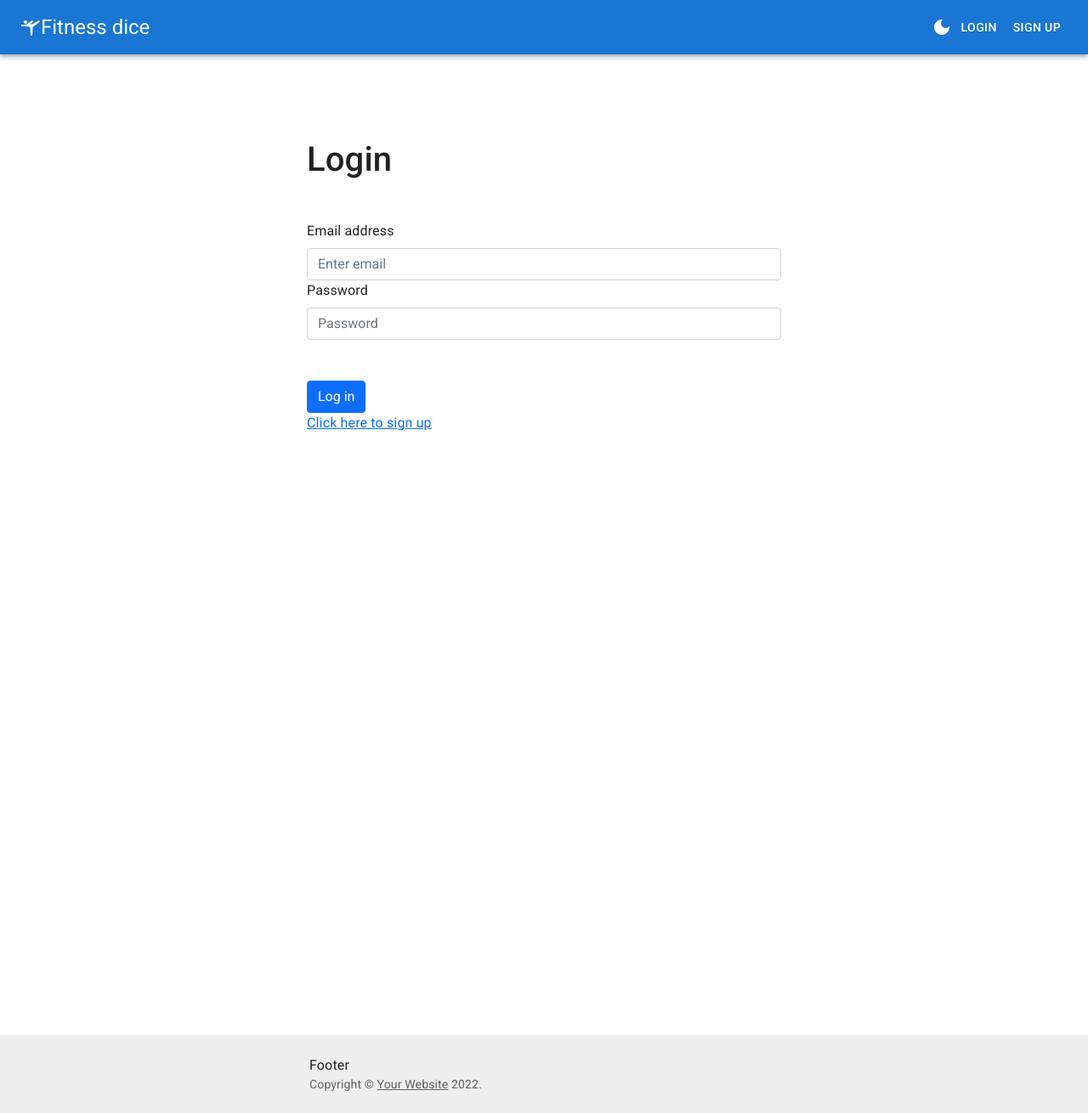
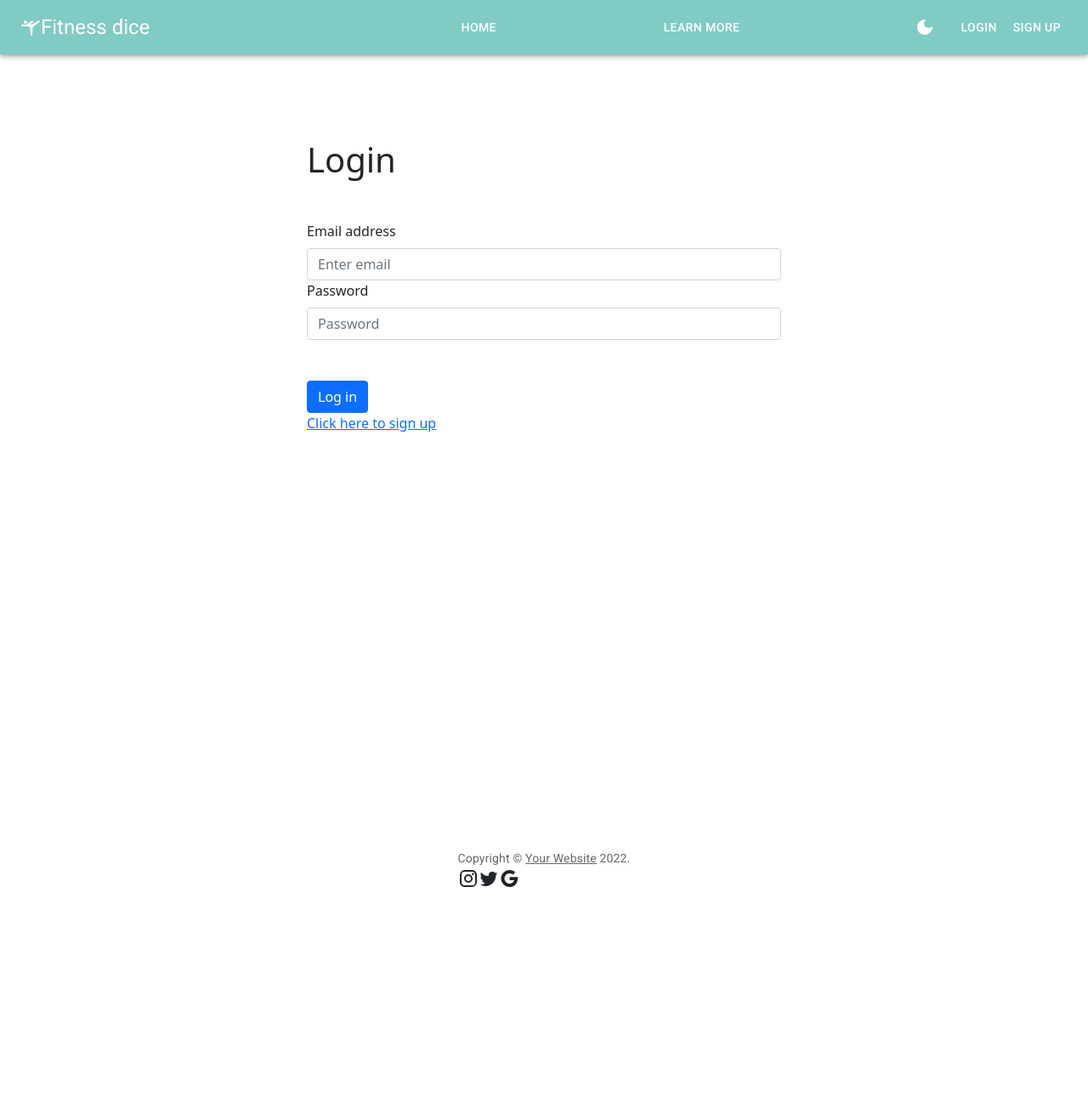
Before and after one commit to tikhomyrova-tetiana/exercise_gen_frontend, a React (Create React App) app: page /login in a window 1280 px wide. Shown: the whole page at 85% size. After the commit the page ends 1070 px from the top, so only its background shows below. Built offline with nearby package versions, Linux system fonts and the light colour scheme; no server answers.

Commit message:
navbar/styles

```diff
--- a/src/components/Footer/Footer.js
+++ b/src/components/Footer/Footer.js
@@ -1,9 +1,11 @@
 import * as React from "react";
-import CssBaseline from "@mui/material/CssBaseline";
 import Box from "@mui/material/Box";
 import Typography from "@mui/material/Typography";
 import Container from "@mui/material/Container";
 import Link from "@mui/material/Link";
+import InstagramIcon from "@mui/icons-material/Instagram";
+import TwitterIcon from "@mui/icons-material/Twitter";
+import GoogleIcon from "@mui/icons-material/Google";
 
 function Copyright() {
   return (
@@ -24,25 +26,25 @@
       sx={{
         display: "flex",
         flexDirection: "column",
-        minHeight: "100vh",
+        alignItems: "center",
+        minHeight: { xs: "70vh", md: "70vh" },
+        maxHeight: { xs: "80vh", md: "80vh" },
       }}
     >
-      <CssBaseline />
       <Box
         component="footer"
         sx={{
           py: 3,
           px: 2,
           mt: "auto",
-          backgroundColor: (theme) =>
-            theme.palette.mode === "light"
-              ? theme.palette.grey[200]
-              : theme.palette.grey[800],
+          backgroundColor: "primary",
         }}
       >
-        <Container maxWidth="sm">
-          <Typography variant="body1">Footer</Typography>
+        <Container maxWidth="sm" direction="row">
           <Copyright />
+          <InstagramIcon />
+          <TwitterIcon />
+          <GoogleIcon />
         </Container>
       </Box>
     </Box>
--- a/src/components/Header/Header.js
+++ b/src/components/Header/Header.js
@@ -1,18 +1,59 @@
-import { AppBar, Toolbar, Typography, Button } from "@mui/material";
+import { AppBar, Toolbar, Typography, Button, Link } from "@mui/material";
 import SportsGymnasticsIcon from "@mui/icons-material/SportsGymnastics";
 import DarkModeIcon from "@mui/icons-material/DarkMode";
+import { ThemeProvider, createTheme } from "@mui/material/styles";
+
+const theme = createTheme({
+  palette: {
+    primary: {
+      light: "#a2cf6e",
+      main: "#80cbc4",
+      dark: "#618833",
+      contrastText: "#fff",
+    },
+  },
+});
 
 function Header() {
   return (
-    <AppBar position="static">
+    <AppBar position="static" theme={theme}>
       <Toolbar>
         <SportsGymnasticsIcon />
         <Typography variant="h5" component="span" sx={{ flexGrow: 1 }}>
-          Fitness dice{" "}
+          <Link
+            href="/"
+            color="inherit"
+            underline="none"
+            variant="h5"
+            hover="none"
+          >
+            {" "}
+            Fitness dice{" "}
+          </Link>
         </Typography>
-        <DarkModeIcon />
-        <Button color="inherit">Login</Button>
-        <Button color="inherit">Sign up</Button>
+        <Button color="inherit">
+          <Link href="/" color="inherit" underline="none" theme={theme}>
+            Home
+          </Link>
+        </Button>
+        <Button color="inherit" sx={{ flexGrow: 1 }}>
+          <Link href="/other" color="inherit" underline="none">
+            Learn more
+          </Link>
+        </Button>
+        <Button color="inherit">
+          <DarkModeIcon />
+        </Button>
+        <Button color="inherit">
+          <Link href="/login" color="inherit" underline="none">
+            Login
+          </Link>
+        </Button>
+        <Button color="inherit">
+          <Link href="/signup" color="inherit" underline="none">
+            Sign up
+          </Link>
+        </Button>
       </Toolbar>
     </AppBar>
   );
--- a/src/pages/MainPage/MainPage.js
+++ b/src/pages/MainPage/MainPage.js
@@ -6,7 +6,14 @@
   selectRepetitions,
 } from "../../store/exercises/selectors";
 import { fetchExercises, fetchRepetitions } from "../../store/exercises/thunk";
-import { Grid, Button } from "@mui/material";
+import {
+  Grid,
+  Button,
+  Card,
+  CardMedia,
+  CardContent,
+  Typography,
+} from "@mui/material";
 
 export default function Homepage() {
   const dispatch = useDispatch();
@@ -54,18 +61,34 @@
         {!exercises.length ? (
           "Loading"
         ) : (
-          <Grid item direction="row" xs={7}>
-            <Grid item direction="column">
+          <Grid item direction="row" xs={7} columnSpacing={2} rowSpacing={2}>
+            <Card sx={{ maxWidth: "370px" }}>
               <Grid item>
-                <p>{exercises[exercId].name}</p>
-                <img src={exercises[exercId].gifUrl} alt="exercise"></img>
+                <CardContent>
+                  <Typography variant="h6">
+                    {/* {exercises[exercId].name} */}
+                    3/4 sit-up
+                  </Typography>
+                </CardContent>
+                <CardMedia
+                  // image={exercises[exercId].gifUrl}
+                  image="http://d205bpvrqc9yn1.cloudfront.net/0001.gif"
+                  // alt={exercises.name}
+                  alt="exercise"
+                  sx={{
+                    maxHeight: "360px",
+                    maxWidth: "360px",
+                    minHeight: "360px",
+                    minWidth: "360px",
+                    height: "100%",
+                    width: "100%",
+                  }}
+                ></CardMedia>
               </Grid>
-            </Grid>
-            <Grid item direction="column">
-              <Grid item>
-                <p>{repetitions[repsId].time}</p>
-              </Grid>
-            </Grid>
+            </Card>
+            <Card sx={{ maxWidth: "370px", mt: "20px" }}>
+              <CardContent>{repetitions[repsId].time}</CardContent>
+            </Card>
           </Grid>
         )}
       </Grid>
```
